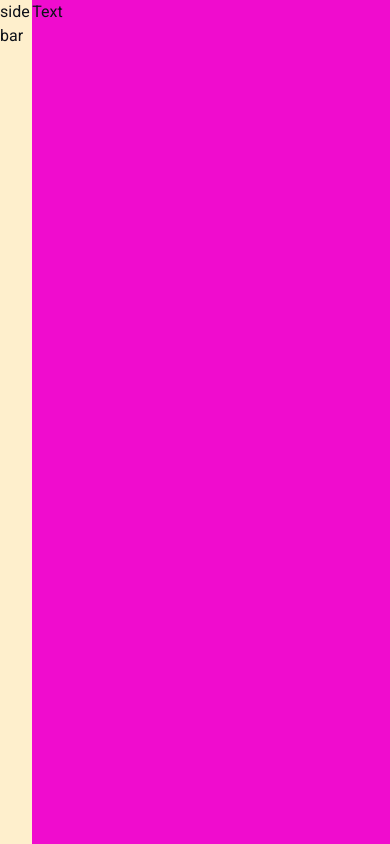
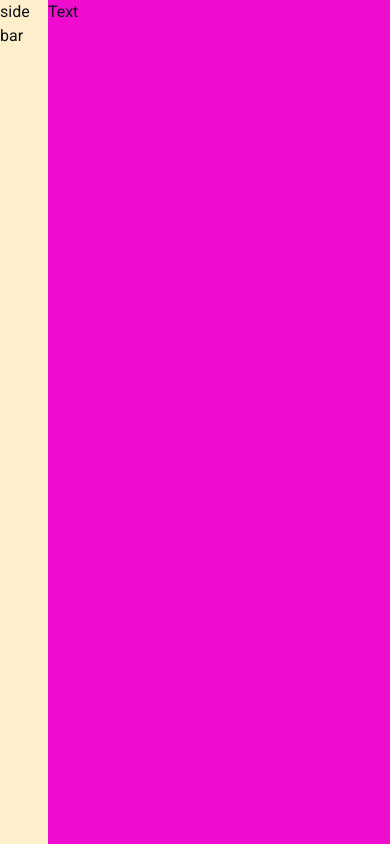
Before and after one commit to G-GraceCode/Meal-Deal, a Next.js app in the folder meal-ordering/: page / in a window 390 px wide. Built offline with nearby package versions, Linux system fonts and the light colour scheme.

Commit message:
Update globals.css

```diff
--- a/meal-ordering/src/app/globals.css
+++ b/meal-ordering/src/app/globals.css
@@ -145,7 +145,13 @@ img {
 
 .main {
   display: grid;
-  grid-template-columns: 0.09fr 1fr;
+  grid-template-columns: 0.06fr 1fr;
   width: 100%;
   height: 100dvh;
 }
+
+@media (max-width: 769px) {
+  .main {
+    grid-template-columns: 0.14fr 1fr;
+  }
+}
```
